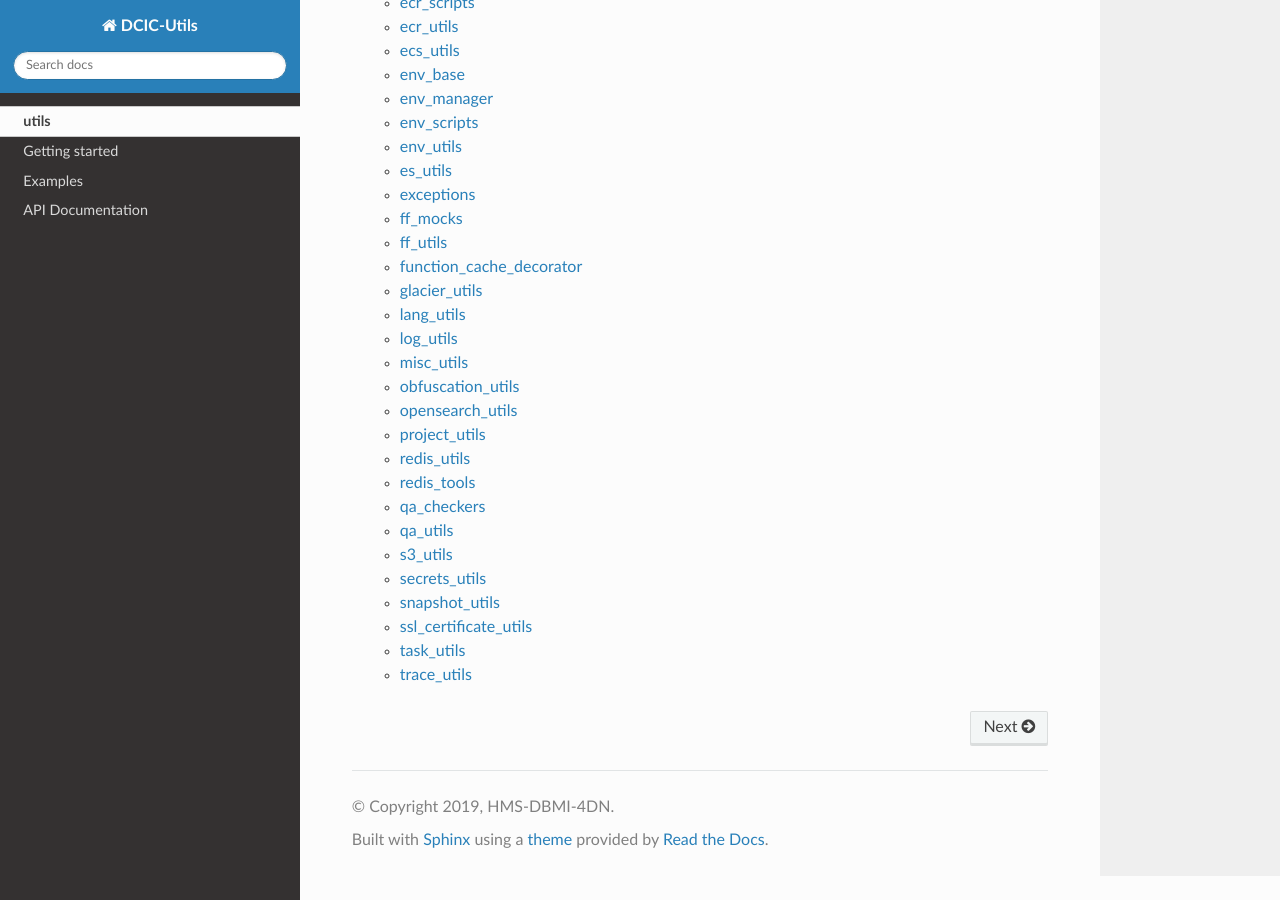
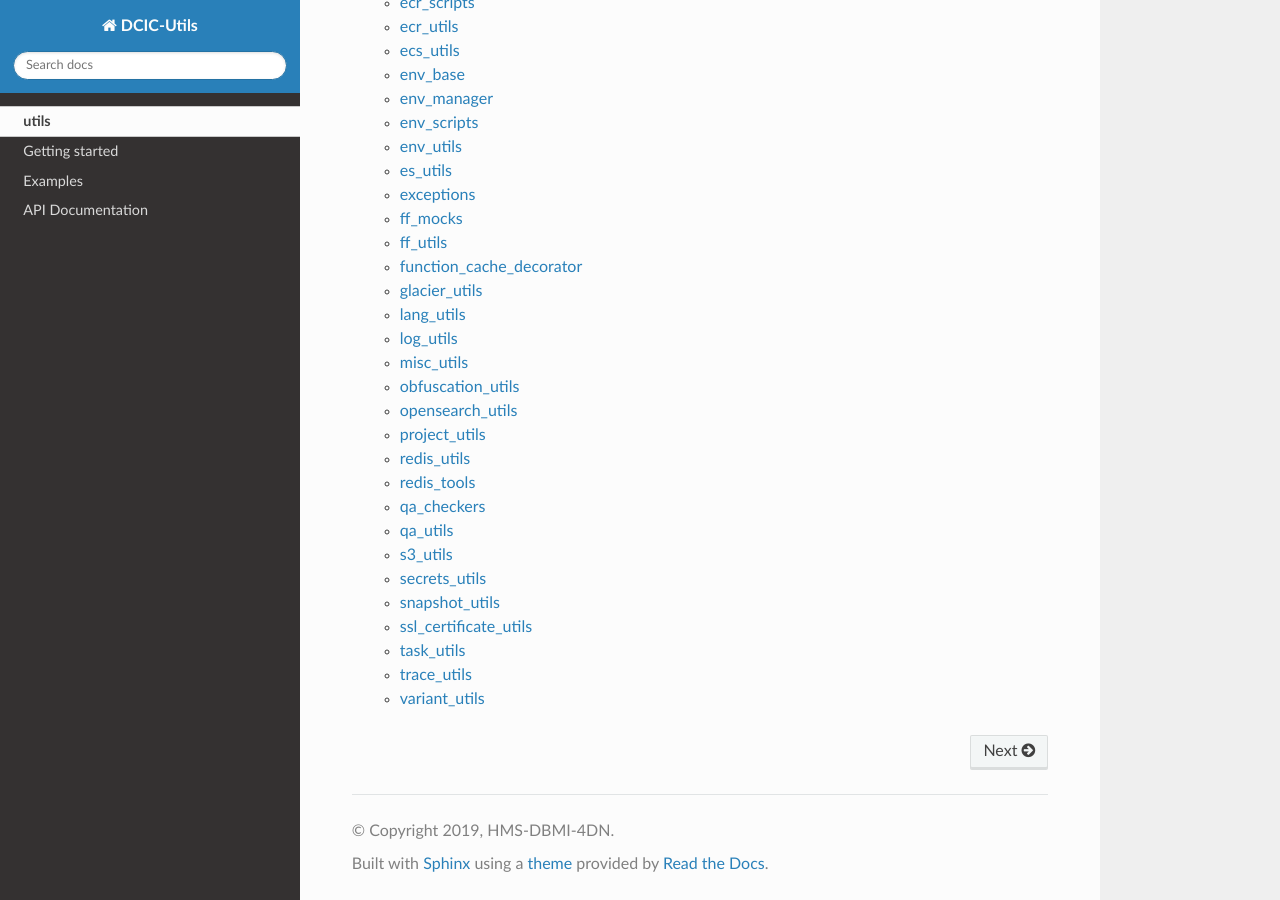
Before and after one commit to 4dn-dcic/utils, a Sphinx documentation site: the page built from docs/source/index.rst, in a window 1280 px wide and 900 px high, scrolled down 970 px. Built offline with Sphinx 7.4.7 and the Read the Docs theme 2.0.0, drawn with Linux system fonts in a browser that asks for light colours.

Commit message:
Added dcicutils.rst file

```diff
--- a/docs/source/dcicutils.rst
+++ b/docs/source/dcicutils.rst
@@ -286,3 +286,10 @@ trace_utils
 
 .. automodule:: dcicutils.trace_utils
   :members:
+
+
+variant_utils
+^^^^^^^^^^^
+
+.. automodule:: dcicutils.variant_utils
+  :members:
```
